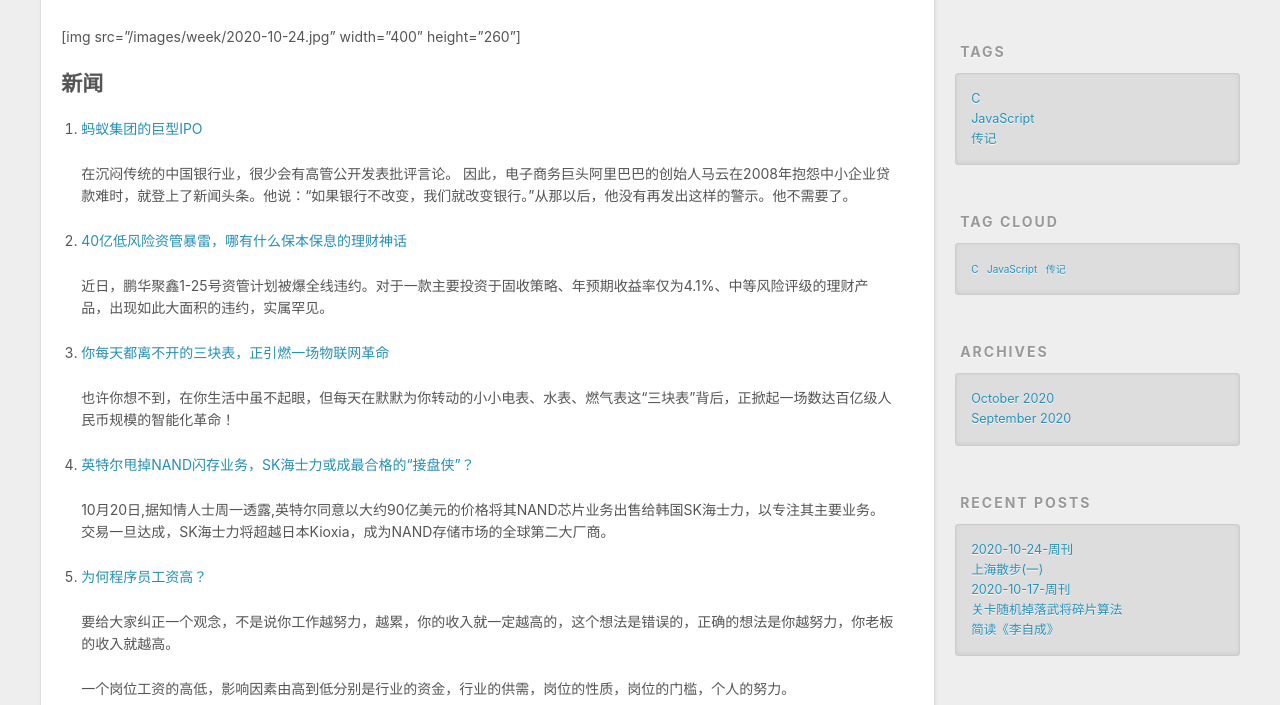
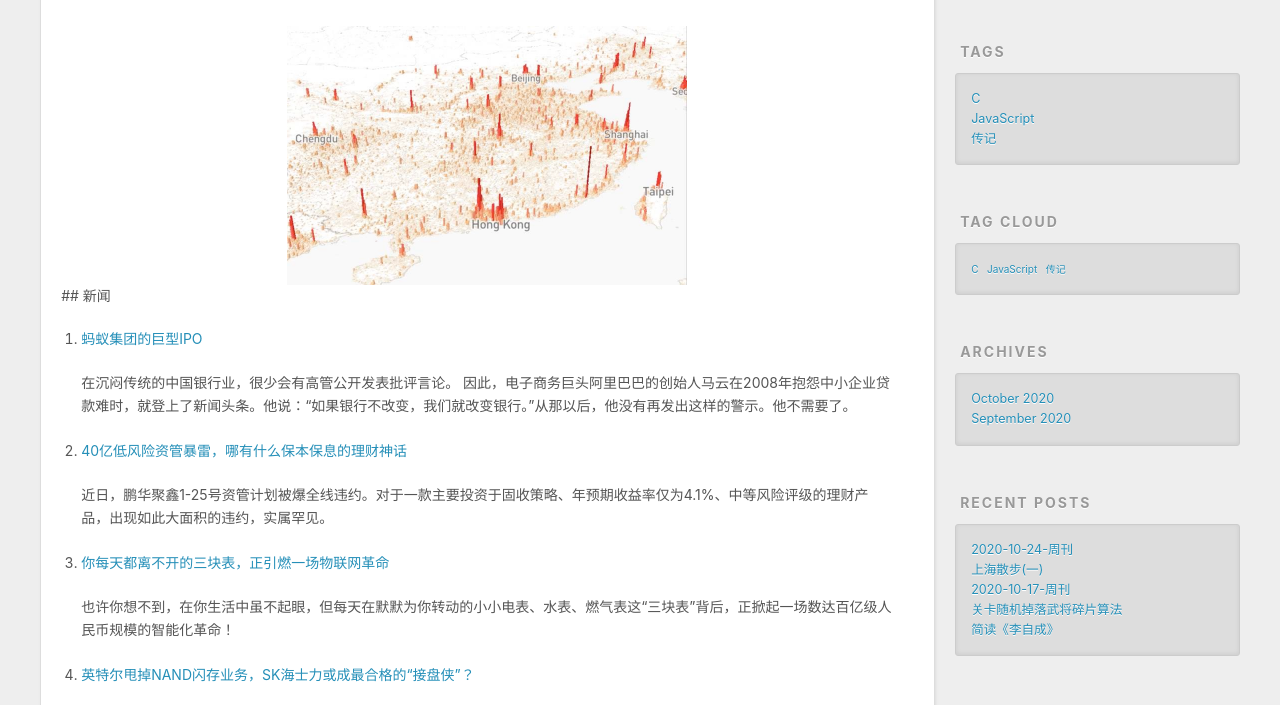
Before and after one commit to baiyangzuoshu/baiyangzuoshu.github.com, a plain HTML site: page index.html in a window 1280 px wide. Shown: the part 497-1202 px from the top of the page. Drawn offline with nearby package versions, Linux system fonts and the light colour scheme.

Commit message:
Site updated: 2020-10-24 21:27:43

```diff
--- a/index.html
+++ b/index.html
@@ -90,8 +90,10 @@
 
     <div class="article-entry" itemprop="articleBody">
 
-        <h1 id="记录每周见闻"><a href="#记录每周见闻" class="headerlink" title="记录每周见闻"></a>记录每周见闻</h1><p>[img src=”/images/week/2020-10-24.jpg” width=”400” height=”260”]</p>
-<h2 id="新闻"><a href="#新闻" class="headerlink" title="新闻"></a>新闻</h2><ol>
+        <h1 id="记录每周见闻"><a href="#记录每周见闻" class="headerlink" title="记录每周见闻"></a>记录每周见闻</h1><img src="/images/week/2020-10-24.jpg" width="400" height="260" title="人口山">
+## 新闻
+
+<ol>
 <li><p><a target="_blank" rel="noopener" href="https://gbr.businessreview.global/articles/view/5f7fcb0a61cb416b81120419/zh_CN/en_GB">蚂蚁集团的巨型IPO</a></p>
 <p>在沉闷传统的中国银行业，很少会有高管公开发表批评言论。 因此，电子商务巨头阿里巴巴的创始人马云在2008年抱怨中小企业贷款难时，就登上了新闻头条。他说：“如果银行不改变，我们就改变银行。”从那以后，他没有再发出这样的警示。他不需要了。</p>
 </li>
```
Also changed, not shown: 2020/10/24/2020-10-24-周刊/index.html (+9 -5 lines).
